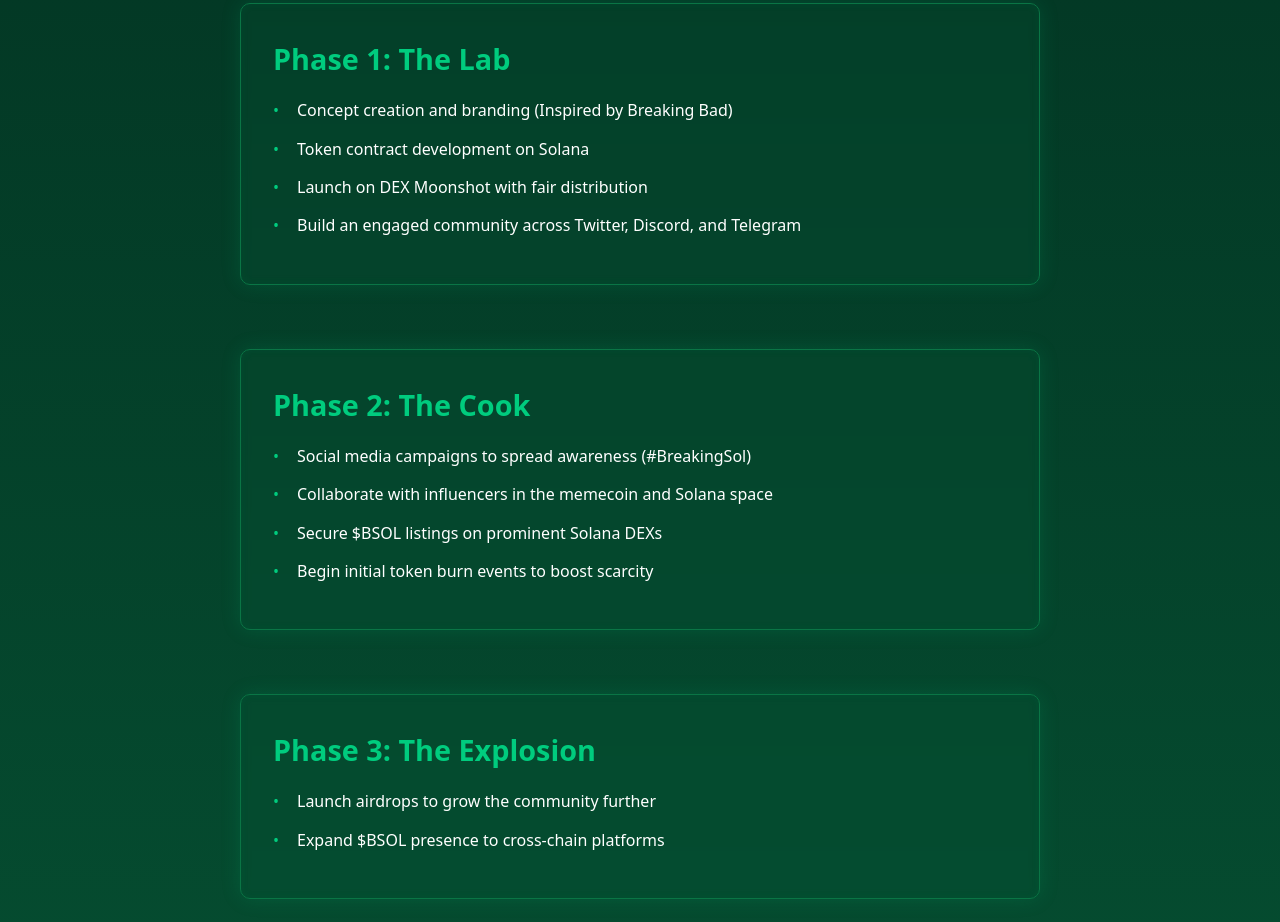
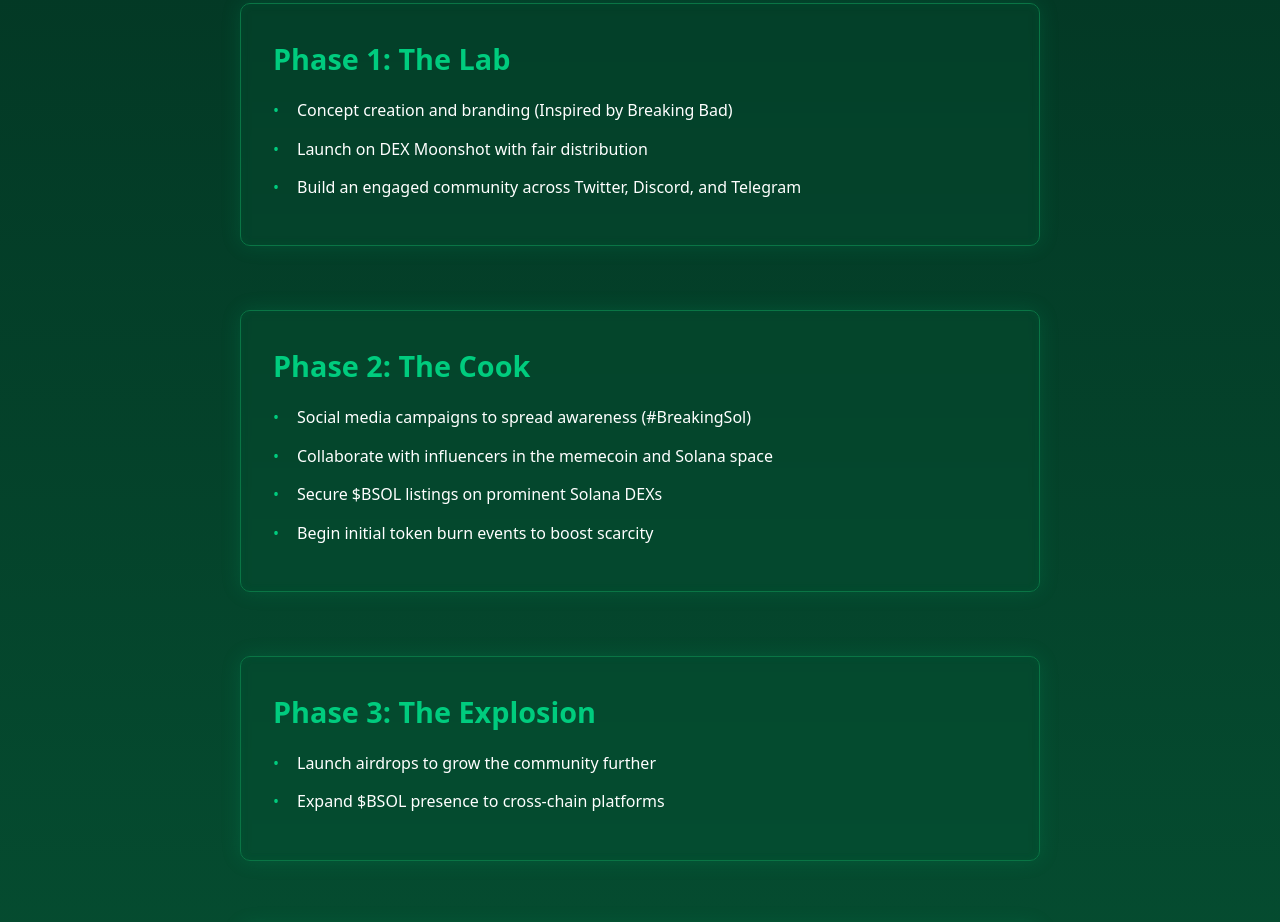
Before and after one commit to plokkari/Breakingonsolweb, a plain HTML site: page index.html in a window 1280 px wide. Shown: the part 3210-4132 px from the top of the page. Drawn offline with Linux system fonts and the light colour scheme.

Commit message:
Update index.html

```diff
--- a/index.html
+++ b/index.html
@@ -562,7 +562,6 @@
             <h3>Phase 1: The Lab</h3>
             <ul>
                 <li>Concept creation and branding (Inspired by Breaking Bad)</li>
-                <li>Token contract development on Solana</li>
                 <li>Launch on DEX Moonshot with fair distribution</li>
                 <li>Build an engaged community across Twitter, Discord, and Telegram</li>
             </ul>
```
